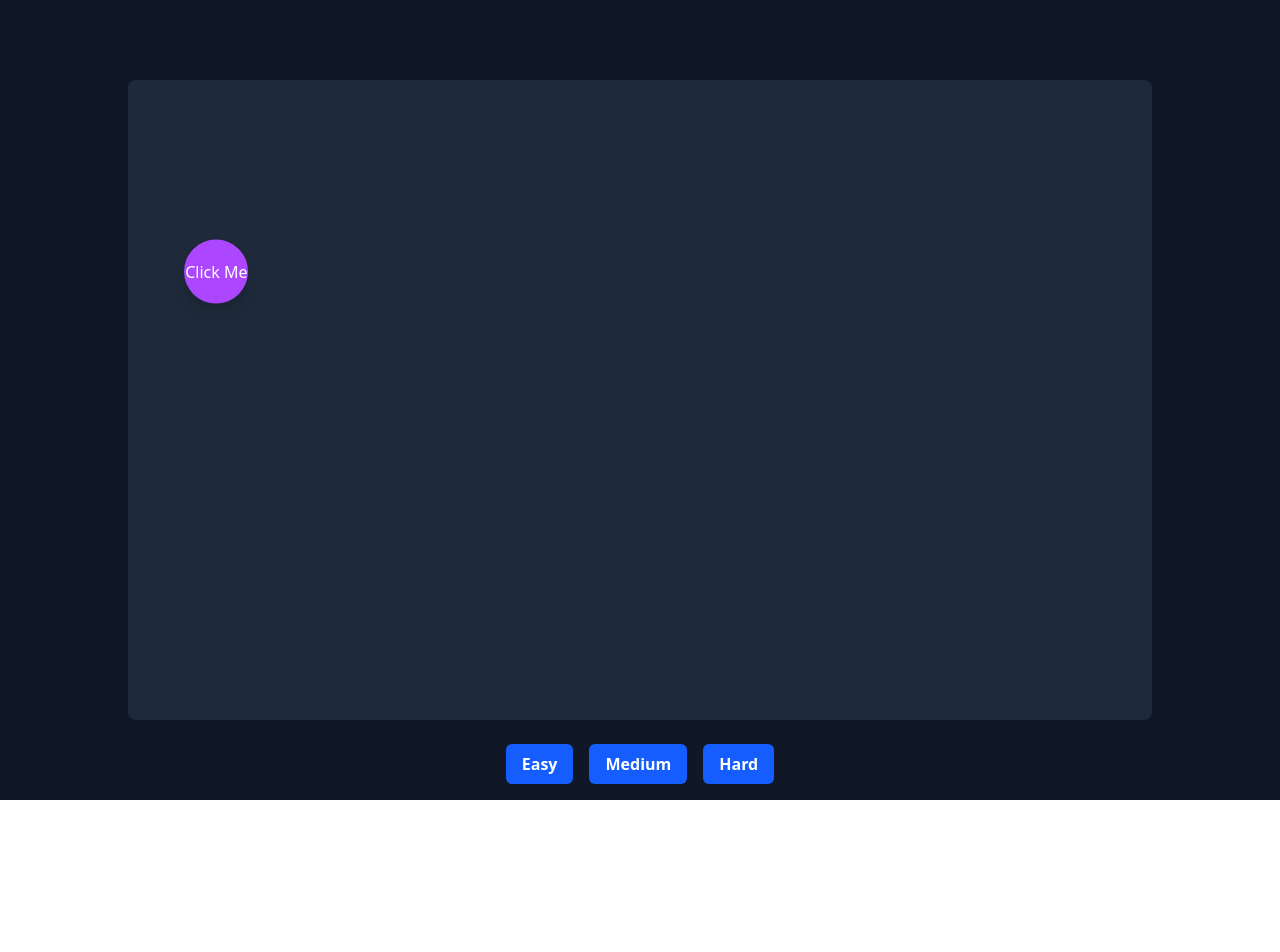
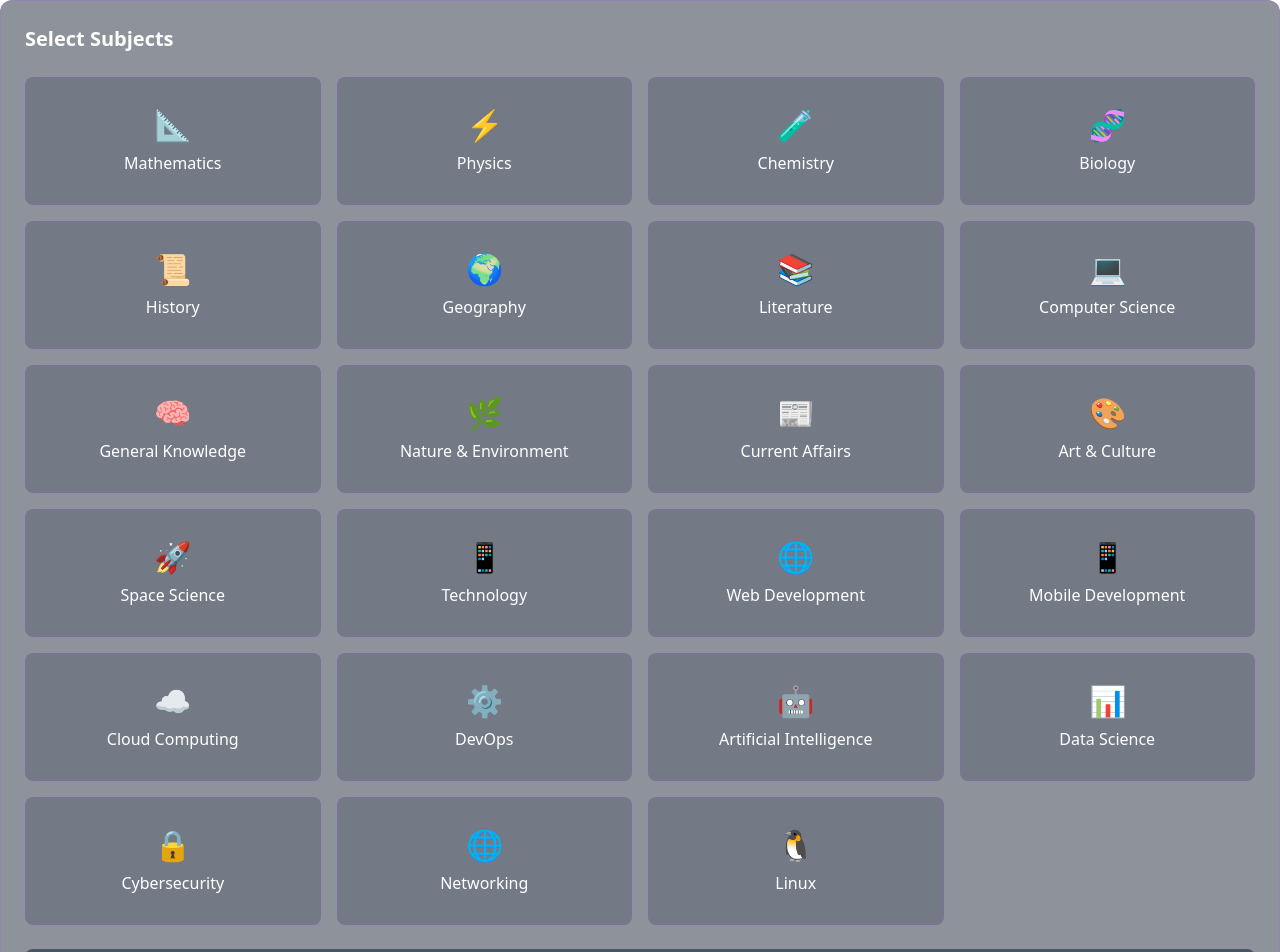
Before and after one commit to Aamir-Hamza/B42_WEB_040_Responsive-Riders, a React (Vite) app in the folder responsive_rider/: page / in a window 1280 px wide. Shown: the top 952 px of the page. Before the commit the page ends 800 px from the top, so only its background shows below. Built offline with nearby package versions, Linux system fonts and the light colour scheme; no server answers.

Commit message:
modified some part of code

```diff
--- a/responsive_rider/src/App.jsx
+++ b/responsive_rider/src/App.jsx
@@ -1,13 +1,14 @@
 import Quiz from "./aicomponents/Quiz";
 import FloatingWordGame from "./aicomponents/FloatingWordGame";
 import ProgressReport from "./aicomponents/ProgressReport";
+import LandingPage from "./aicomponents/LandingPage";
 
 
 function App() {
   return (
     <>
-    {/* <Quiz /> */}
-    <FloatingWordGame />
+    <Quiz />
+    {/* <FloatingWordGame /> */}
     {/* <ProgressReport studentId="15PqLZyG5xT0bxP4dHuysYvpa0E2" /> */}
     </>
   );
--- /dev/null
+++ b/responsive_rider/src/aicomponents/LandingPage.jsx
@@ -0,0 +1,60 @@
+import { Link } from 'react-router-dom';
+import { ArrowRight } from 'lucide-react'; // Import a specific icon
+
+const LandingPage = () => {
+  return (
+    <div className="min-h-screen bg-gradient-to-r from-indigo-500 to-purple-600 text-white">
+      {/* Hero Section */}
+      <div className="flex flex-col items-center justify-center text-center py-20">
+        <h1 className="text-4xl sm:text-5xl md:text-6xl font-extrabold leading-tight mb-6">
+          Welcome to the Future of Learning
+        </h1>
+        <p className="text-lg sm:text-xl md:text-2xl mb-8 max-w-4xl">
+          Revolutionize your learning with gamification! Complete quizzes, unlock badges, and compete in challenges to level up. Join now to start your journey!
+        </p>
+        <Link to="/register">
+          <button className="bg-yellow-500 text-black text-lg px-8 py-3 rounded-full hover:bg-yellow-600 transition-all duration-300 flex items-center gap-2">
+            Get Started
+            <ArrowRight size={20} /> {/* Add an icon */}
+          </button>
+        </Link>
+      </div>
+
+      {/* Key Features Section */}
+      <div className="bg-gray-800 py-16">
+        <div className="container mx-auto text-center">
+          <h2 className="text-3xl text-white font-semibold mb-8">Key Features</h2>
+          <div className="grid sm:grid-cols-2 md:grid-cols-3 gap-10 text-white">
+            <div>
+              <h3 className="text-xl font-semibold mb-3">Interactive Quizzes</h3>
+              <p>Engage in exciting quizzes with instant feedback, challenges, and a timer to push your limits.</p>
+            </div>
+            <div>
+              <h3 className="text-xl font-semibold mb-3">Badges & Rewards</h3>
+              <p>Earn trophies, points, and badges as you complete quizzes and challenges. Show off your achievements!</p>
+            </div>
+            <div>
+              <h3 className="text-xl font-semibold mb-3">Leaderboards</h3>
+              <p>See how you stack up against your peers with real-time leaderboards and track your progress.</p>
+            </div>
+          </div>
+        </div>
+      </div>
+
+      {/* Call to Action */}
+      <div className="py-20 bg-gradient-to-r from-purple-600 to-indigo-500 text-center text-white">
+        <h2 className="text-3xl sm:text-4xl font-semibold mb-6">Ready to Level Up?</h2>
+        <p className="text-lg sm:text-xl mb-8 max-w-3xl mx-auto">
+          Join our community of learners who are transforming education into a fun and competitive experience. Start your journey today!
+        </p>
+        <Link to="/register">
+          <button className="bg-yellow-500 text-black text-lg px-8 py-3 rounded-full hover:bg-yellow-600 transition-all duration-300">
+            Sign Up Now
+          </button>
+        </Link>
+      </div>
+    </div>
+  );
+};
+
+export default LandingPage;
--- a/responsive_rider/src/aicomponents/MCQGenerator.jsx
+++ b/responsive_rider/src/aicomponents/MCQGenerator.jsx
@@ -9,7 +9,7 @@ const MCQGenerator = () => {
   const fetchMCQ = async () => {
     setLoading(true);
     try {
-      const prompt = `Generate exact 10 multiple choice questions in JSON format for the following subject/topic. Each question should have 4 options and indicate the correct answer. Return ONLY the JSON without backticks or language specifiers.
+      const prompt = `Generate multiple choice questions in JSON format for the following subject/topic. Each question should have 4 options and indicate the correct answer. Return ONLY the JSON without backticks or language specifiers.
       Example format:
       {
         "questions": [
--- a/responsive_rider/src/aicomponents/Quiz.jsx
+++ b/responsive_rider/src/aicomponents/Quiz.jsx
@@ -27,14 +27,15 @@ const Quiz = () => {
   const handleStartQuiz = async (selectedSubjects) => {
     setLoading(true);
     try {
-      const prompt = `Generate 5 multiple choice questions in JSON format for the following subjects: ${selectedSubjects.join(', ')}. Each question should have 4 options and indicate the correct answer. Return ONLY the JSON without backticks or language specifiers.
+      const prompt = `Generate 10 multiple choice questions in JSON format for the following subjects: ${selectedSubjects.join(', ')}. Each question should have 4 options and indicate the correct answer. Return ONLY the JSON without backticks or language specifiers.
       Example format:
       {
         "questions": [
           {
             "question": "What is 2+2?",
             "options": ["3", "4", "5", "6"],
-            "correct_answer": "4"
+            "correct_answer": "4",
+            "Subject":"Math"
           }
         ]
       }`;
--- a/responsive_rider/src/aicomponents/SubjectSelector.jsx
+++ b/responsive_rider/src/aicomponents/SubjectSelector.jsx
@@ -18,8 +18,17 @@ const SubjectSelector = ({ onStartQuiz }) => {
   { id: 11, name: 'Current Affairs', icon: '📰' },
   { id: 12, name: 'Art & Culture', icon: '🎨' },
   { id: 13, name: 'Space Science', icon: '🚀' },
-    { id: 14, name: 'Technology', icon: '📱' }
-  ];
+  { id: 14, name: 'Technology', icon: '📱' },
+  { id: 15, name: 'Web Development', icon: '🌐' },
+  { id: 16, name: 'Mobile Development', icon: '📱' },
+  { id: 17, name: 'Cloud Computing', icon: '☁️' },
+  { id: 18, name: 'DevOps', icon: '⚙️' },
+  { id: 19, name: 'Artificial Intelligence', icon: '🤖' },
+  { id: 20, name: 'Data Science', icon: '📊' },
+  { id: 21, name: 'Cybersecurity', icon: '🔒' },
+  { id: 22, name: 'Networking', icon: '🌐' },
+  { id: 23, name: 'Linux', icon: '🐧' }
+];;
 
   const toggleSubject = (subject) => {
     setSelectedSubjects(prev =>
```
Lines whose indentation alone changed are shown as unchanged.
